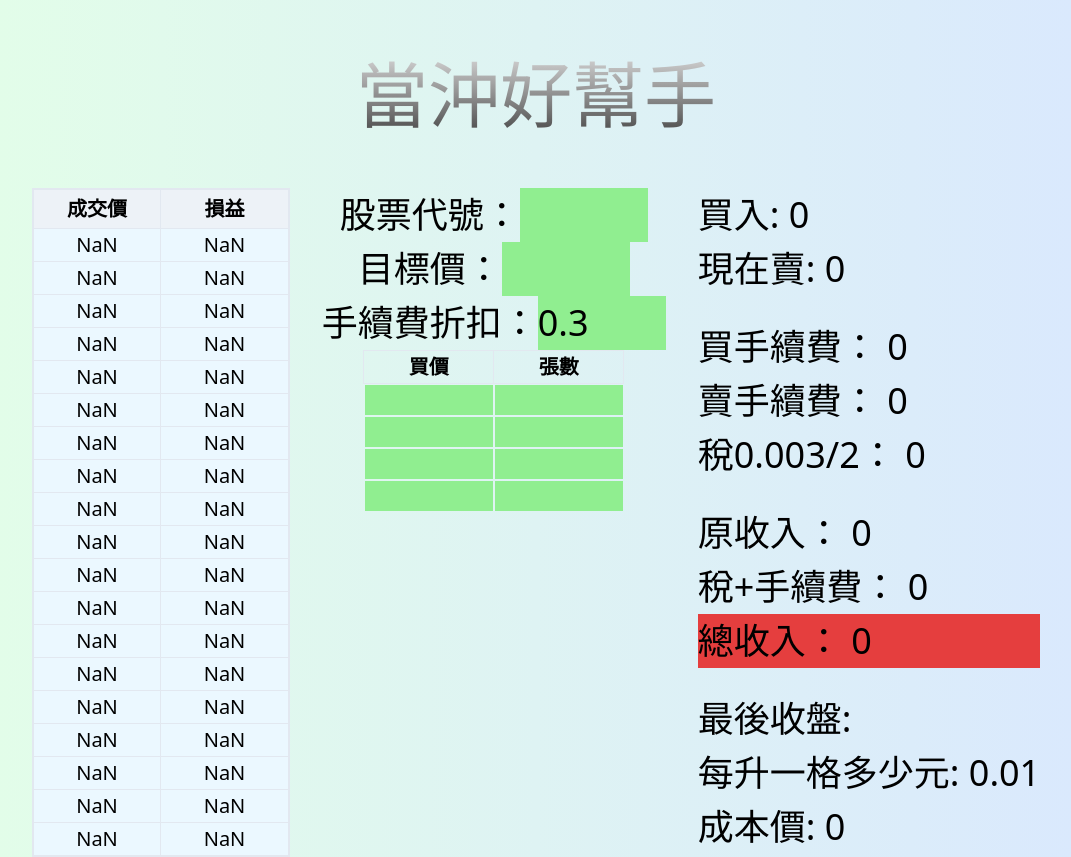
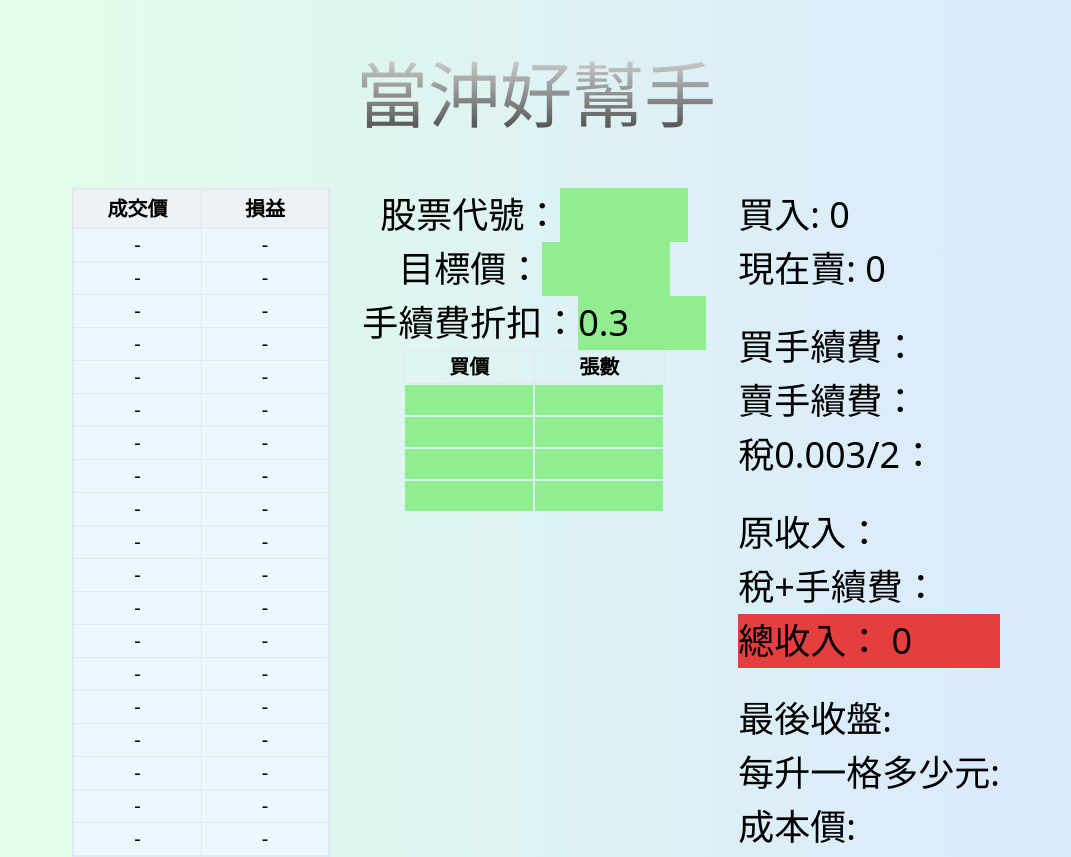
Before and after one commit to mlclmtan/vue-taiwan-day-trade-tool, a Vue app: page / in a window 1280 px wide. Shown: the top 857 px of the page, without its empty margins (104-1175 px from the left). Built offline with nearby package versions, Linux system fonts and the light colour scheme; no server answers.

Commit message:
fixed price range display -  instead Nan

```diff
--- a/src/App.vue
+++ b/src/App.vue
@@ -1,5 +1,5 @@
 <template>
-  <div id="app" class="flex flex-col items-center">
+  <div class="flex flex-col items-center">
     <h1 class="my-10">當沖好幫手</h1>
     <div class="flex justify-center">
 
@@ -10,8 +10,8 @@
             <th>損益</th>
           </tr>
           <tr v-for="p in pRange" :key="p.id" :class="p.price==avg ? 'bg-red-200' : 'bg-blue-100'">
-            <td>{{p.price}}</td>
-            <td>{{Math.round(p.nett)}}</td>
+            <td>{{totalpaid === 0 ? '-' : p.price}}</td>
+            <td>{{totalpaid === 0 ? '-' : Math.round(p.nett)}}</td>
           </tr>
         </table>
       </div>
@@ -42,17 +42,17 @@
           <h2>買入: {{ totalpaid }}</h2>
           <h2>現在賣: {{ targetp * totalV }}</h2>
           <br />
-          <h2>買手續費： {{ Math.round(totalBuyFee) }}</h2>
-          <h2>賣手續費： {{ Math.round(totalSellFee) }}</h2>
-          <h2>稅0.003/2： {{ Math.round(tax) }}</h2>
+          <h2>買手續費： {{ totalpaid === 0 ? '' : Math.round(totalBuyFee) }}</h2>
+          <h2>賣手續費： {{ totalpaid === 0 ? '' : Math.round(totalSellFee) }}</h2>
+          <h2>稅0.003/2： {{ totalpaid === 0 ? '' : Math.round(tax) }}</h2>
           <br />
-          <h2>原收入： {{ income }}</h2>
-          <h2>稅+手續費： {{ Math.round(allfees) }}</h2>
+          <h2>原收入： {{ totalpaid === 0 ? '' : income }}</h2>
+          <h2>稅+手續費： {{ totalpaid === 0 ? '' : Math.round(allfees) }}</h2>
           <h2 class="bg-red-600">總收入： {{ Math.round(nett) }}</h2>
           <br />
           <h2>最後收盤: {{ lprice }}</h2>
-          <h2>每升一格多少元: {{ tick }}</h2>
-          <h2>成本價: {{ avg === 0 ? 0 : avg.toFixed(2) }}</h2>
+          <h2>每升一格多少元: {{ totalpaid === 0 ? '' : tick }}</h2>
+          <h2>成本價: {{ avg === 0 ? '' : avg.toFixed(2) }}</h2>
         </div>
       </div>
     </div>
```
